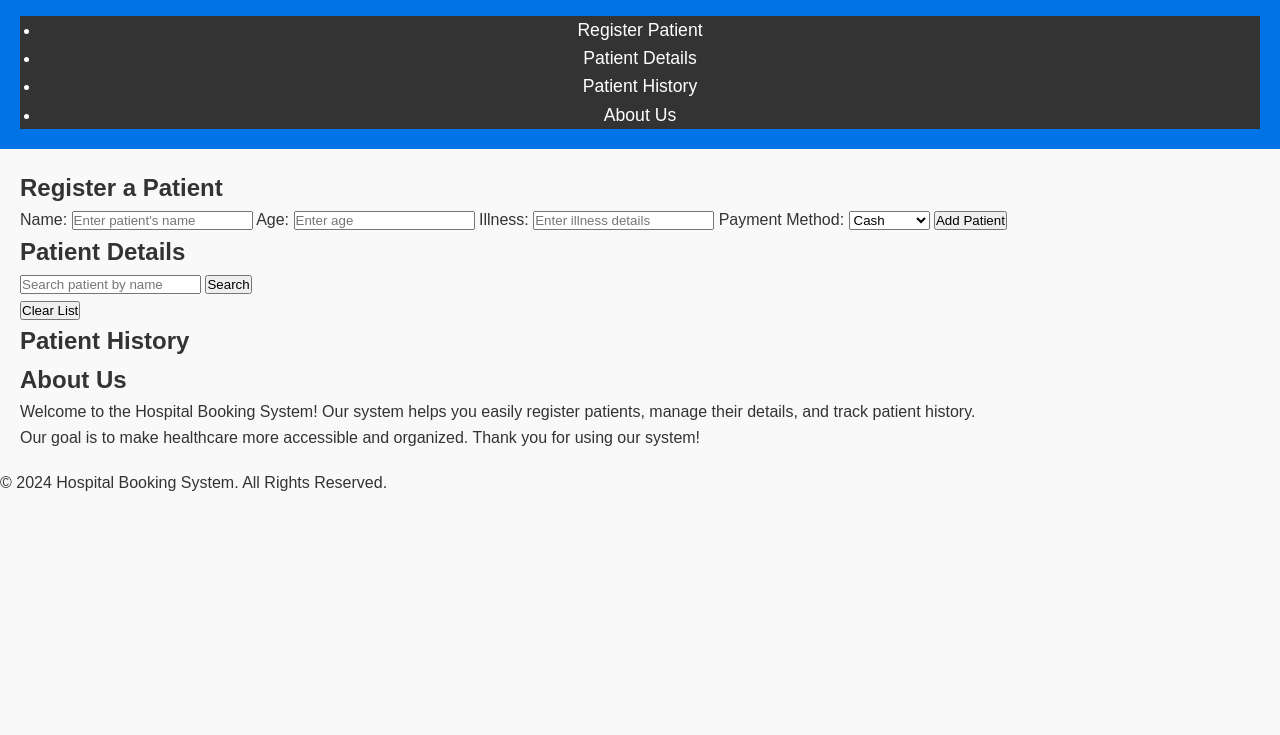
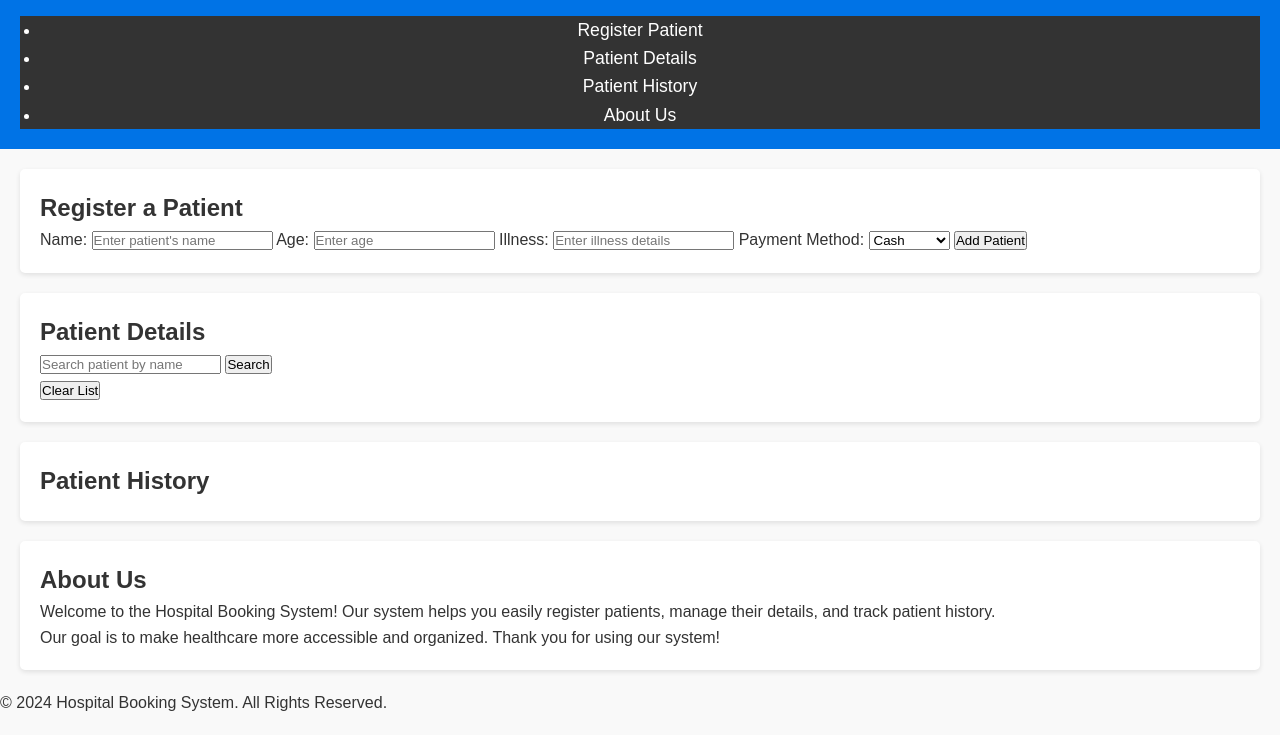
Before and after one commit to louis479/hospital-booking, a plain HTML site: page index.html in a window 1280 px wide. Shown: the part 65-800 px from the top of the page. Drawn offline with Linux system fonts and the light colour scheme.

Commit message:
characterized class 'form-section, .details-section, .history-section, .about-section' style.css

```diff
--- a/style.css
+++ b/style.css
@@ -48,3 +48,12 @@ nav ul li a:hover {
 main {
     margin: 20px;
 }
+
+/* Form Section */
+.form-section, .details-section, .history-section, .about-section {
+    background: white;
+    padding: 20px;
+    border-radius: 5px;
+    box-shadow: 0 2px 5px rgba(0, 0, 0, 0.1);
+    margin-bottom: 20px;
+}
```
